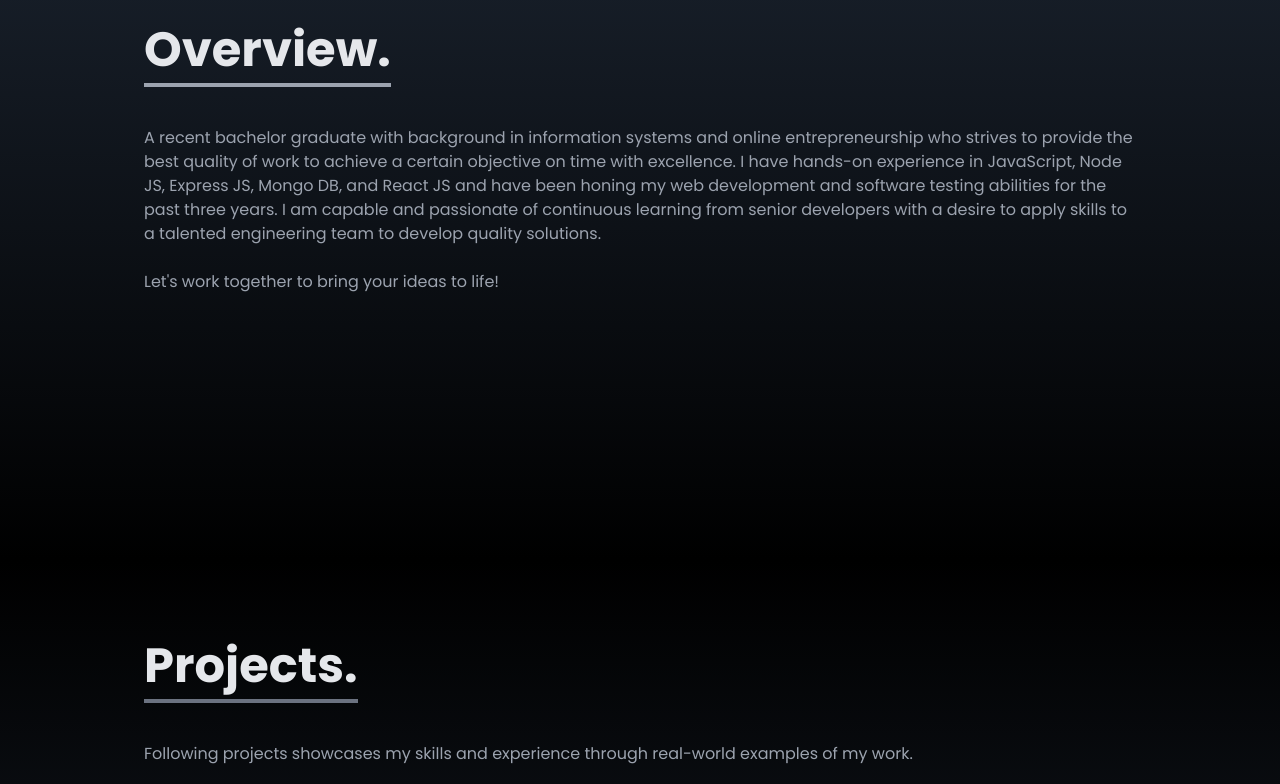
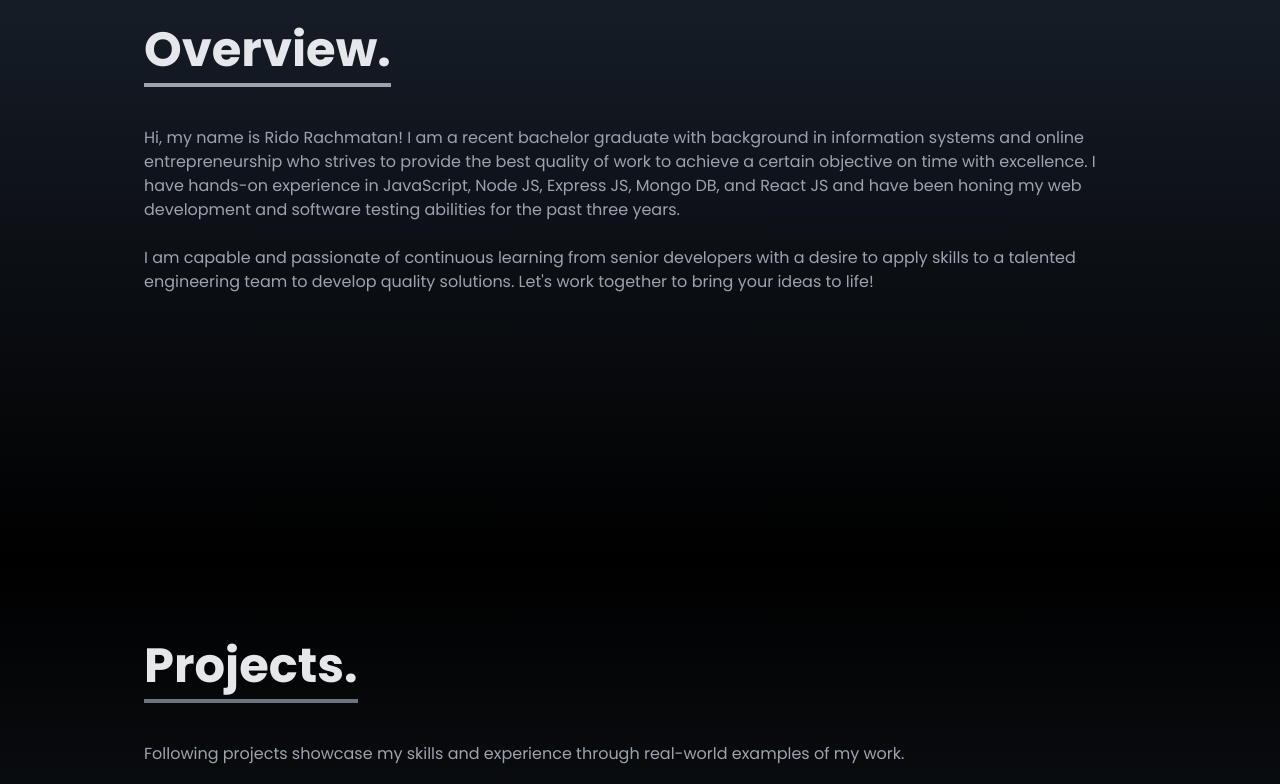
Before and after one commit to hashtagnosweat/portfolio, a React (Create React App) app: page / in a window 1280 px wide. Shown: the part 1040-1824 px from the top of the page. Built offline with nearby package versions, Linux system fonts and the light colour scheme; a web font is replaced by a local one.

Commit message:
minor changes

```diff
--- a/src/components/About.jsx
+++ b/src/components/About.jsx
@@ -19,13 +19,13 @@ const About = () => {
         </div>
 
         <p className="text-l mt-5">
-        A recent bachelor graduate with background in information systems and online entrepreneurship who strives to provide the best quality of work to achieve a certain objective on time with excellence. I have hands-on experience in JavaScript, Node JS, Express JS, Mongo DB, and React JS and have been honing my web development and software testing abilities for the past three years. I am capable and passionate of continuous learning from senior developers with a desire to apply skills to a talented engineering team to develop quality solutions.
+        Hi, my name is Rido Rachmatan! I am a recent bachelor graduate with background in information systems and online entrepreneurship who strives to provide the best quality of work to achieve a certain objective on time with excellence. I have hands-on experience in JavaScript, Node JS, Express JS, Mongo DB, and React JS and have been honing my web development and software testing abilities for the past three years.
         </p>
 
         <br />
 
         <p className="text-l">
-        Let's work together to bring your ideas to life!
+        I am capable and passionate of continuous learning from senior developers with a desire to apply skills to a talented engineering team to develop quality solutions. Let's work together to bring your ideas to life!
         </p>
       </div>
     </div>
--- a/src/components/Project.jsx
+++ b/src/components/Project.jsx
@@ -50,7 +50,7 @@ const Project = () => {
           </div>
 
           <p className="my-5">
-            Following projects showcases my skills and experience through
+            Following projects showcase my skills and experience through
             real-world examples of my work.
           </p>
 
```
